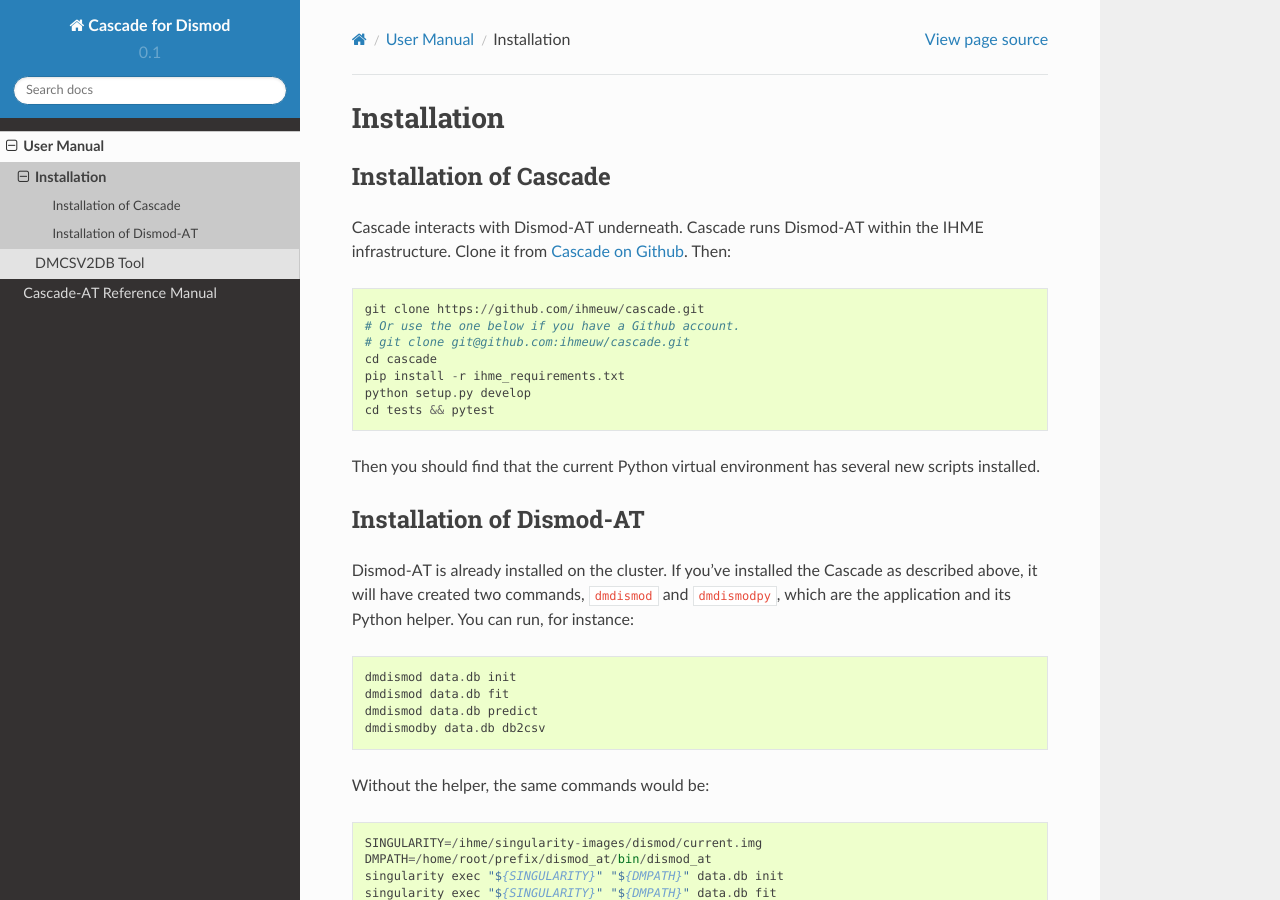
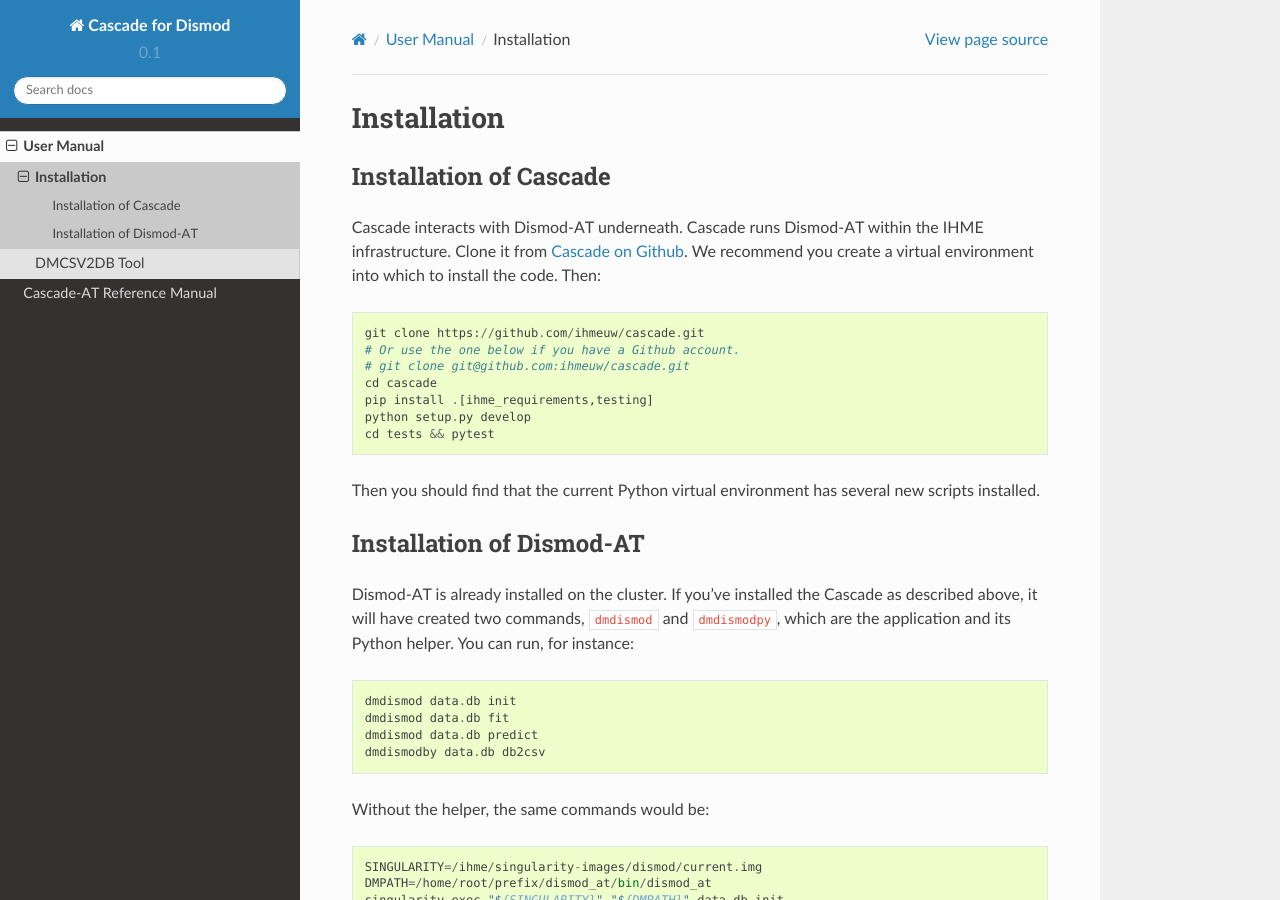
Before and after one commit to ihmeuw/cascade-at, a Sphinx documentation site: the page built from docs/install.rst, in a window 1280 px wide and 900 px high. Built offline with Sphinx 7.4.7 and the Read the Docs theme 2.0.0, drawn with Linux system fonts in a browser that asks for light colours.

```diff
--- a/docs/install.rst
+++ b/docs/install.rst
@@ -6,13 +6,14 @@ Installation of Cascade
 Cascade interacts with Dismod-AT underneath. Cascade runs Dismod-AT within
 the IHME infrastructure. Clone it from
 `Cascade on Github <https://github.com/ihmeuw/cascade>`_.
-Then::
+We recommend you create a virtual environment into which to install
+the code. Then::
 
     git clone https://github.com/ihmeuw/cascade.git
     # Or use the one below if you have a Github account.
     # git clone git@github.com:ihmeuw/cascade.git
     cd cascade
-    pip install -r ihme_requirements.txt
+    pip install .[ihme_requirements,testing]
     python setup.py develop
     cd tests && pytest
 
```
Also changed, not shown: 3 other files.
